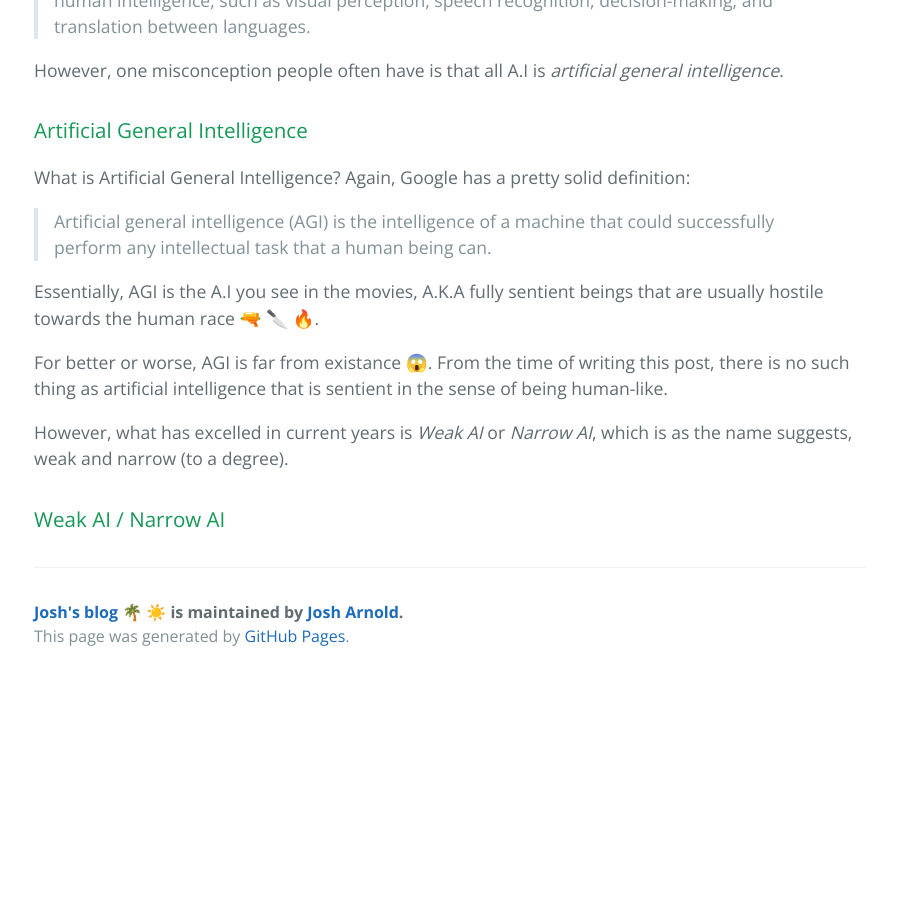
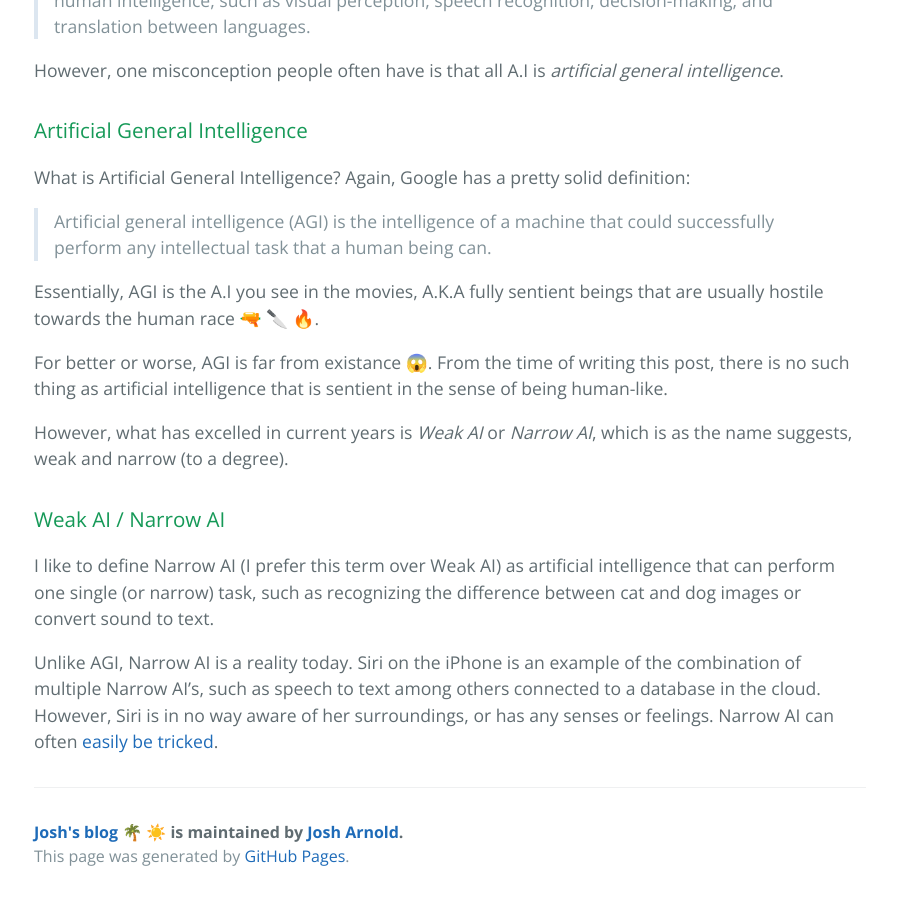
Before and after one commit to josharnoldjosh/josharnoldjosh.github.io, a Jekyll site: the page built from _posts/2017-06-14-ai-explained-part1.markdown, in a window 1280 px wide and 900 px high, scrolled down 844 px. Shown: the whole window, without its empty margins (190-1087 px from the left). Built offline with Jekyll 4.4.1, drawn with Linux system fonts in a browser that asks for light colours; before the commit the page ends 1524 px from its top, so only the background shows below that.

Commit message:
Update 2017-06-14-ai-explained-part1.markdown

```diff
--- a/_posts/2017-06-14-ai-explained-part1.markdown
+++ b/_posts/2017-06-14-ai-explained-part1.markdown
@@ -37,3 +37,7 @@ For better or worse, AGI is far from existance 😱. From the time of writing th
 However, what has excelled in current years is *Weak AI* or *Narrow AI*, which is as the name suggests, weak and narrow (to a degree).
 
 ### Weak AI / Narrow AI
+
+I like to define Narrow AI (I prefer this term over Weak AI) as artificial intelligence that can perform one single (or narrow) task, such as recognizing the difference between cat and dog images or convert sound to text.
+
+Unlike AGI, Narrow AI is a reality today. Siri on the iPhone is an example of the combination of multiple Narrow AI's, such as speech to text among others connected to a database in the cloud. However, Siri is in no way aware of her surroundings, or has any senses or feelings. Narrow AI can often [easily be tricked](https://www.youtube.com/watch?v=ijRPlOF2KQE).
```
